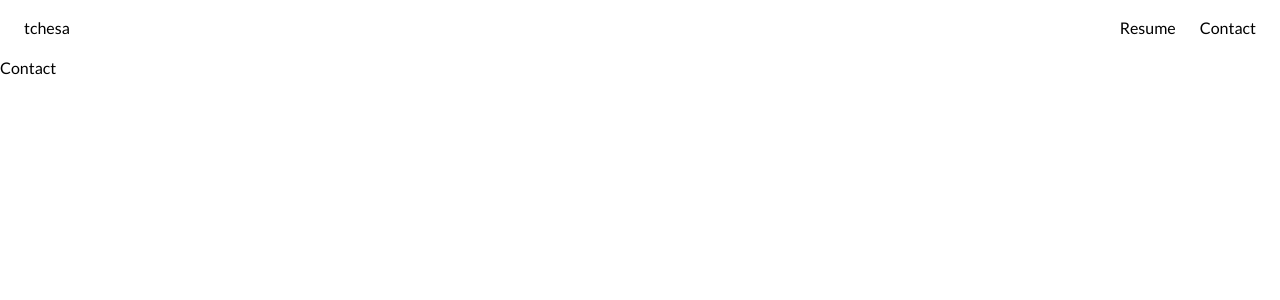
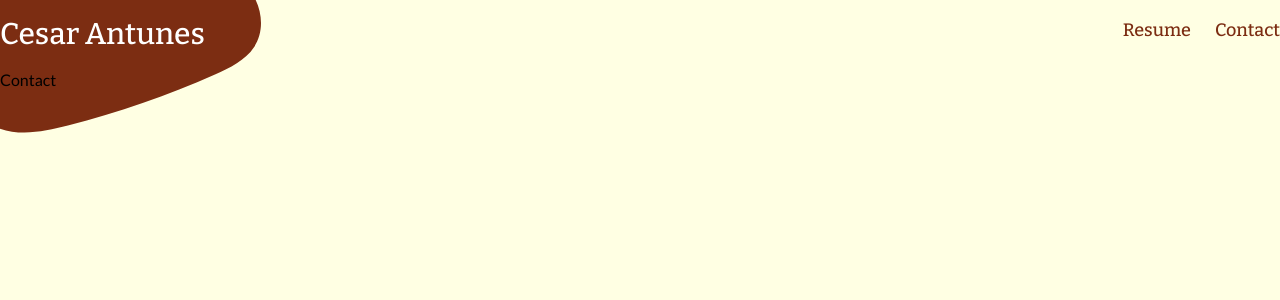
Before and after one commit to tchesa/portfolio-app, a Next.js app: page /contact in a window 1280 px wide. Shown: the top 300 px of the page. Built offline with nearby package versions, Linux system fonts and the light colour scheme.

Commit message:
add colors

```diff
--- a/src/app/globals.css
+++ b/src/app/globals.css
@@ -12,3 +12,7 @@
   border: 6px solid #10100e;
   box-shadow: 12px 12px 0px #10100e;
 }
+
+body {
+  background-color: #ffffe3;
+}
--- a/src/app/resume/page.tsx
+++ b/src/app/resume/page.tsx
@@ -83,7 +83,7 @@ const ResumePage = async () => {
   return (
     <main className="py-4 container mx-auto">
       <div className="strong-border mb-20"> {/* resume frame */}
-        <article>
+        <article className="bg-white">
           <div className="p-6"> {/* profile section */}
             <h1 className="text-3xl font-medium font-serif">Cesar Antunes</h1>
             <span className="block text-sm text-neutral-400">Frontend Engineer in Belo Horizonte<SeparatorSpan />Minas Gerais, Brazil</span>
--- a/src/components/header/index.tsx
+++ b/src/components/header/index.tsx
@@ -1,4 +1,5 @@
 import Link from "next/link"
+import { Shape1 } from "../shapes"
 
 const navItems = [
   {
@@ -13,17 +14,18 @@ const navItems = [
 
 const Header = () => {
   return (
-    <header className="flex justify-between py-4 px-6">
-      <Link className="font-medium" href="/">tchesa</Link>
+    <header className="flex justify-between py-4 relative container mx-auto">
+      <Link className="font-medium font-serif text-3xl text-white hover:underline" href="/">Cesar Antunes</Link>
       <nav>
         <ul className="flex space-x-6">
           {navItems.map(item => (
             <li key={item.label}>
-              <Link className="hover:underline" href={item.href}>{item.label}</Link>
+              <Link className="hover:underline text-lg font-medium font-serif text-orange-900" href={item.href}>{item.label}</Link>
             </li>
           ))}
         </ul>
       </nav>
+      <Shape1 className="absolute top-[-68px] left-[-39px] text-orange-900 -z-10 h-auto w-[300px]" />
     </header>
   )
 }
--- /dev/null
+++ b/src/components/shapes/index.tsx
@@ -0,0 +1,7 @@
+import { SVGProps } from "react";
+
+export const Shape1 = (props: SVGProps<SVGSVGElement>) => (
+  <svg width="1200" height="802" viewBox="0 0 1200 802" fill="none" xmlns="http://www.w3.org/2000/svg" {...props}>
+    <path d="M1035.8 122.605C1094.58 160.653 1148.01 208.951 1177.59 269.617C1207.17 330.282 1209.6 404.377 1171.98 461.038C1137.42 513.222 1075.58 543.496 1015.91 569.883C826.509 653.555 629.668 722.012 427.563 774.498C330.398 799.706 221.503 820.203 132.244 776.5C42.9851 732.797 -0.879285 634.554 0.0133029 541.729C1.54345 376.812 105.594 103.05 290.742 43.9158C528.68 -31.7104 827.57 -12.2738 1035.8 122.605Z" className="fill-current" />
+  </svg>
+)
```
